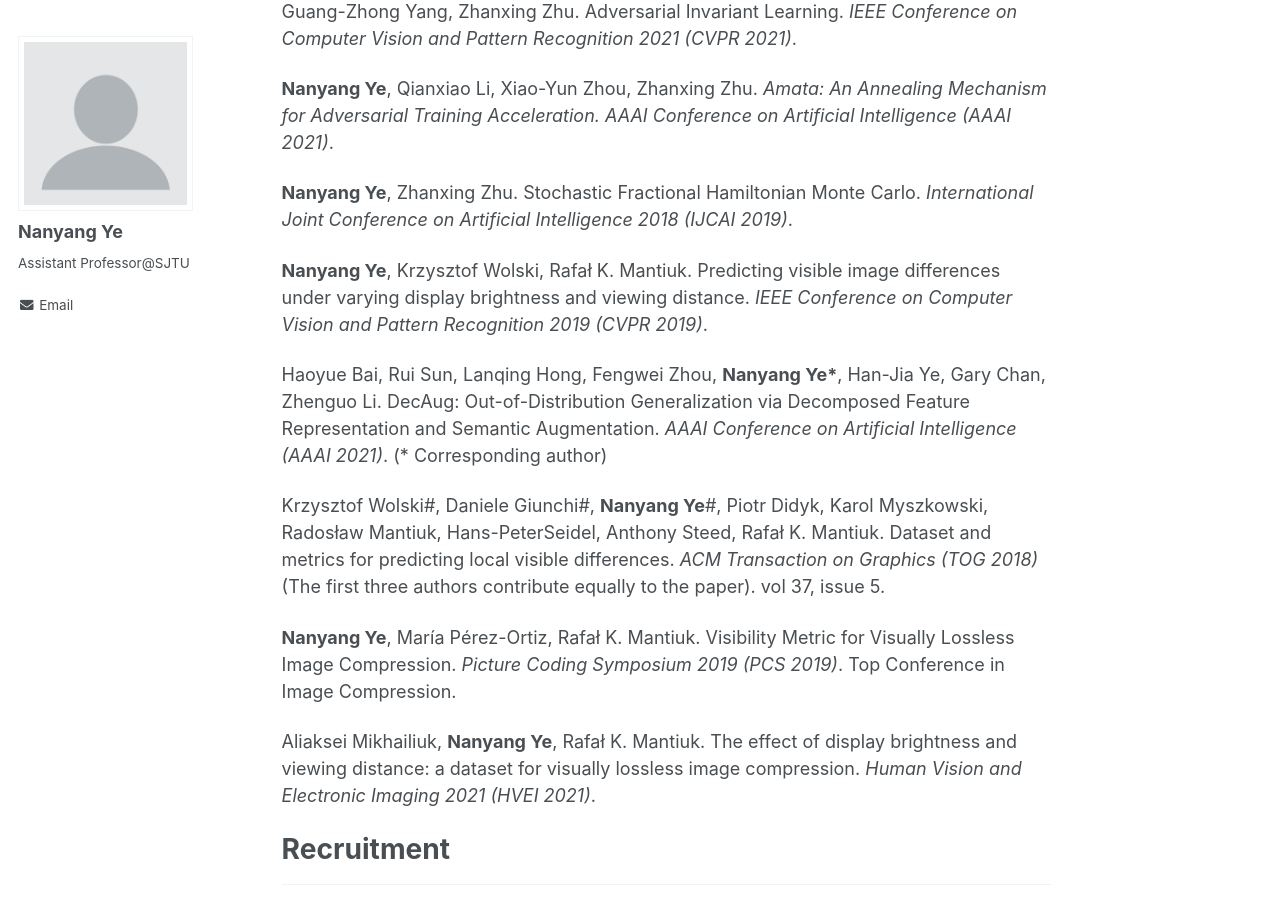
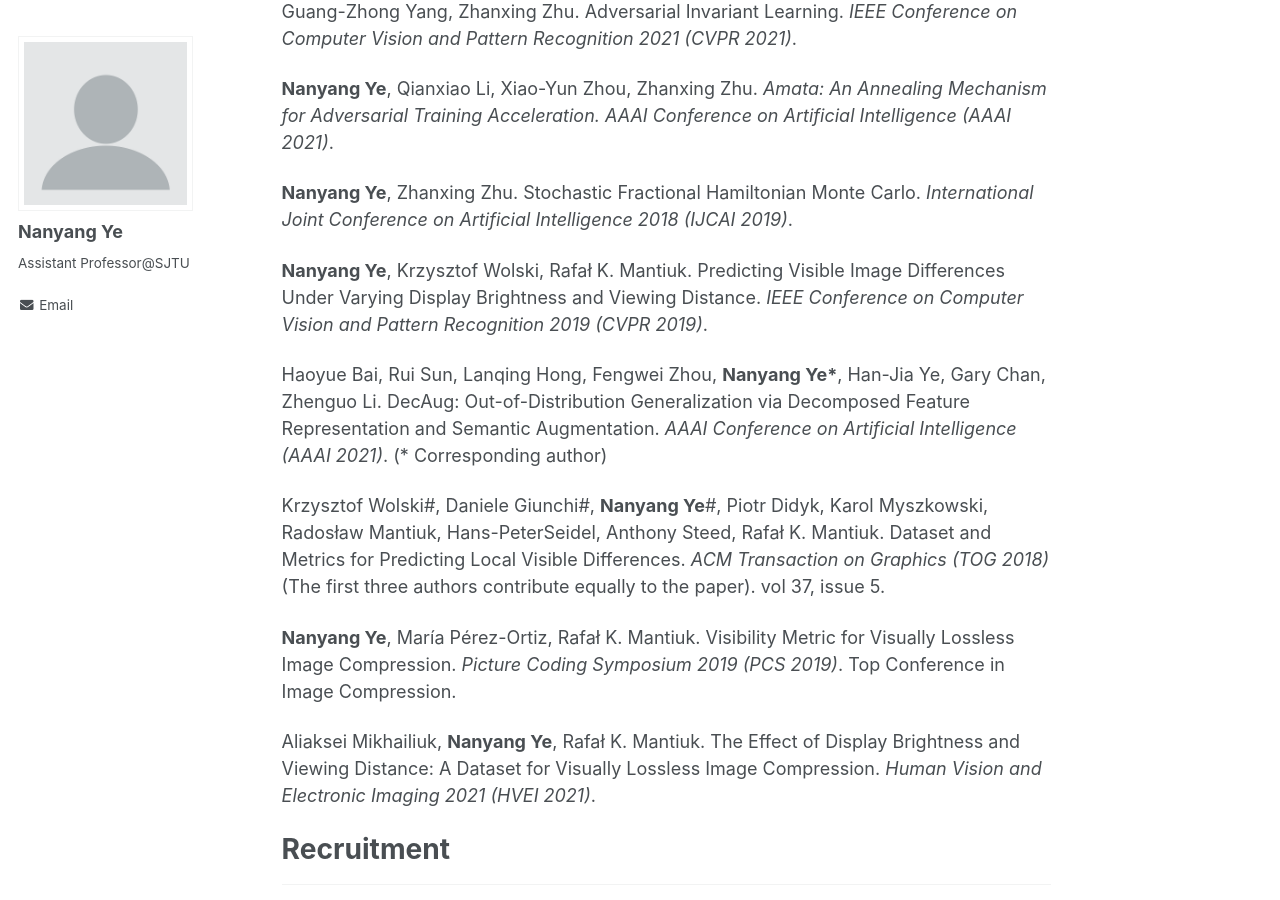
Before and after one commit to ynysjtu/ynysjtu.github.io, a Jekyll site: the page built from _pages/about.md, in a window 1280 px wide and 900 px high, scrolled down 738 px. Built offline with Jekyll 4.4.1, drawn with Linux system fonts in a browser that asks for light colours; our own code applies the rules of GitHub Pages for plain Markdown files.

```diff
--- a/_pages/about.md
+++ b/_pages/about.md
@@ -25,15 +25,15 @@ redirect_from:
 
 **Nanyang Ye**, Zhanxing Zhu. Stochastic Fractional Hamiltonian Monte Carlo. *International Joint Conference on Artificial Intelligence 2018 (IJCAI 2019)*.
 
-**Nanyang Ye**, Krzysztof Wolski, Rafał K. Mantiuk. Predicting visible image differences under varying display brightness and viewing distance. *IEEE Conference on Computer Vision and Pattern Recognition 2019 (CVPR 2019)*.
+**Nanyang Ye**, Krzysztof Wolski, Rafał K. Mantiuk. Predicting Visible Image Differences Under Varying Display Brightness and Viewing Distance. *IEEE Conference on Computer Vision and Pattern Recognition 2019 (CVPR 2019)*.
 
 Haoyue Bai, Rui Sun, Lanqing Hong, Fengwei Zhou, **Nanyang Ye\***, Han-Jia Ye, Gary Chan, Zhenguo Li. DecAug: Out-of-Distribution Generalization via Decomposed Feature Representation and Semantic Augmentation. *AAAI Conference on Artificial Intelligence (AAAI 2021)*. (\* Corresponding author)
 
-Krzysztof Wolski#, Daniele Giunchi#, **Nanyang Ye**#, Piotr Didyk, Karol Myszkowski, Radosław Mantiuk, Hans-PeterSeidel, Anthony Steed, Rafał K. Mantiuk. Dataset and metrics for predicting local visible differences. *ACM Transaction on Graphics (TOG 2018)* (The first three authors contribute equally to the paper). vol 37, issue 5.
+Krzysztof Wolski#, Daniele Giunchi#, **Nanyang Ye**#, Piotr Didyk, Karol Myszkowski, Radosław Mantiuk, Hans-PeterSeidel, Anthony Steed, Rafał K. Mantiuk. Dataset and Metrics for Predicting Local Visible Differences. *ACM Transaction on Graphics (TOG 2018)* (The first three authors contribute equally to the paper). vol 37, issue 5.
 
 **Nanyang Ye**, María Pérez-Ortiz, Rafał K. Mantiuk. Visibility Metric for Visually Lossless Image Compression. *Picture Coding Symposium 2019 (PCS 2019)*. Top Conference in Image Compression.
 
-Aliaksei Mikhailiuk, **Nanyang Ye**, Rafał K. Mantiuk. The effect of display brightness and viewing distance: a dataset for visually lossless image compression. *Human Vision and Electronic Imaging 2021 (HVEI 2021)*.
+Aliaksei Mikhailiuk, **Nanyang Ye**, Rafał K. Mantiuk. The Effect of Display Brightness and Viewing Distance: A Dataset for Visually Lossless Image Compression. *Human Vision and Electronic Imaging 2021 (HVEI 2021)*.
 
 # Recruitment
 ------
```
